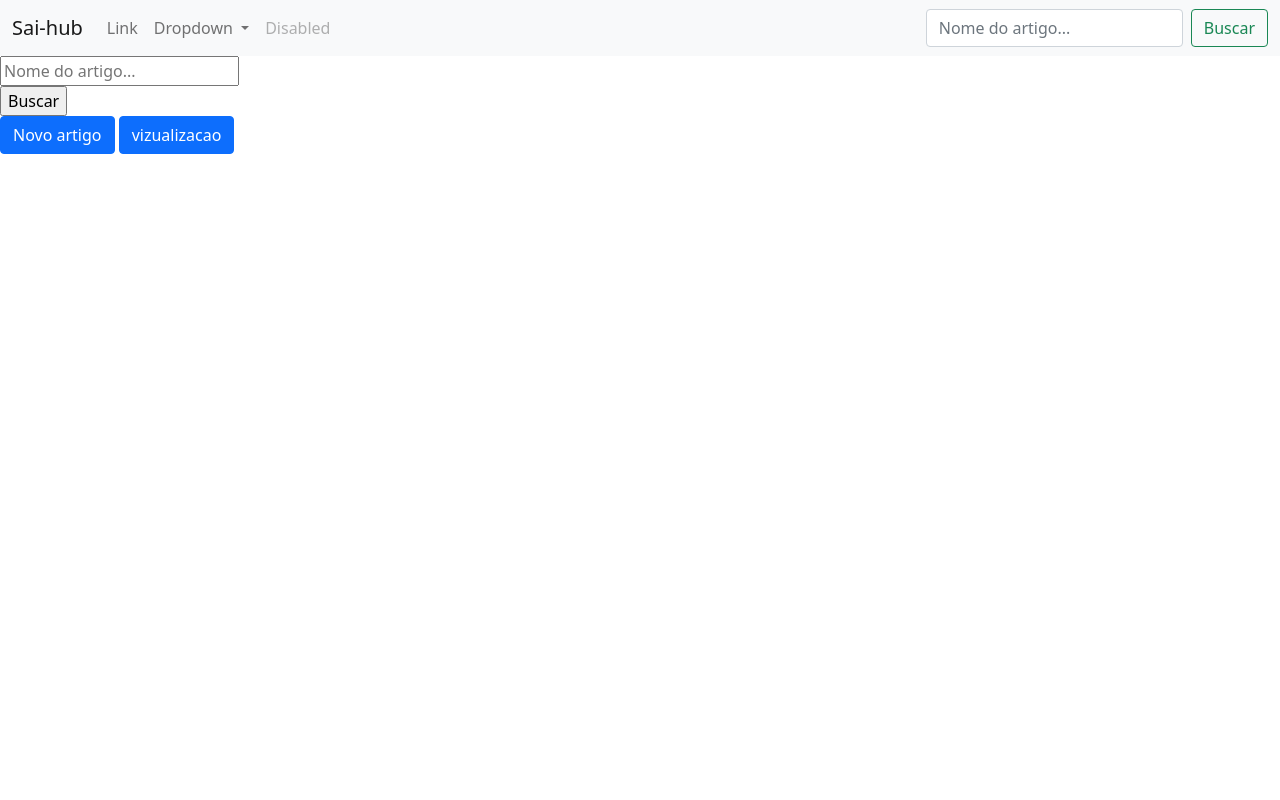
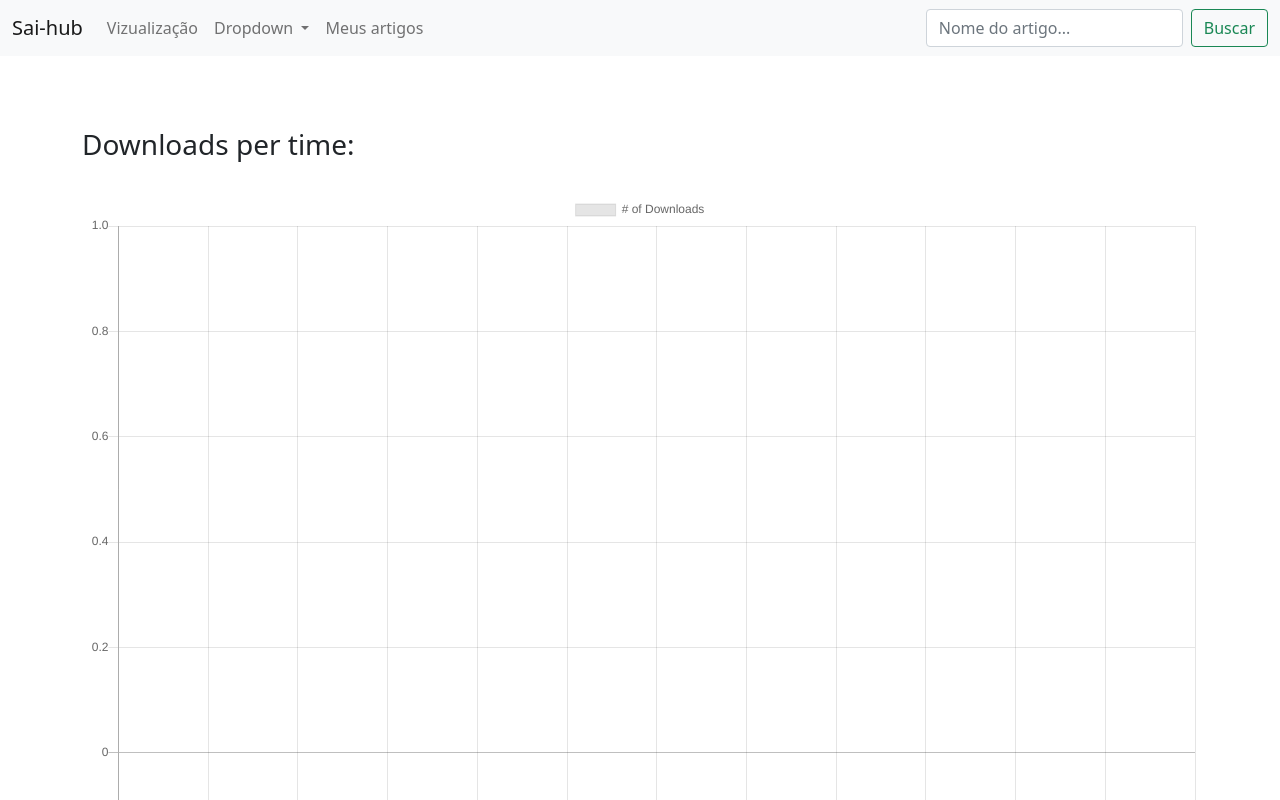
Before and after one commit to FranciscoNevesT/Eng-Soft1-TP, a website: page views/stats.html in a window 1280 px wide. Shown: the top 800 px of the page. Drawn offline with nearby package versions, Linux system fonts and the light colour scheme.

Commit message:
Adicionando estatística Download por data

```diff
--- a/views/stats.html
+++ b/views/stats.html
@@ -9,6 +9,7 @@
     <link href="https://cdn.jsdelivr.net/npm/bootstrap@5.1.3/dist/css/bootstrap.min.css" rel="stylesheet" integrity="sha384-1BmE4kWBq78iYhFldvKuhfTAU6auU8tT94WrHftjDbrCEXSU1oBoqyl2QvZ6jIW3" crossorigin="anonymous">
     <!--Dowload button-->
     <link rel="stylesheet" href="https://cdnjs.cloudflare.com/ajax/libs/font-awesome/4.7.0/css/font-awesome.min.css">
+    <script src="https://cdnjs.cloudflare.com/ajax/libs/Chart.js/2.9.4/Chart.js"></script>
 </head>
 <body>
     <nav class="navbar navbar-expand-lg navbar-light bg-light">
@@ -20,7 +21,7 @@
             <div class="collapse navbar-collapse" id="navbarSupportedContent">
                 <ul class="navbar-nav me-auto mb-2 mb-lg-0">
                 <li class="nav-item">
-                    <a class="nav-link" href="#">Link</a>
+                    <a class="nav-link" href="/vizu">Vizualização</a>
                 </li>
                 <li class="nav-item dropdown">
                     <a class="nav-link dropdown-toggle" href="#" id="navbarDropdown" role="button" data-bs-toggle="dropdown" aria-expanded="false">
@@ -34,7 +35,7 @@
                     </ul>
                 </li>
                 <li class="nav-item">
-                    <a class="nav-link disabled">Disabled</a>
+                    <a class="nav-link" href="/my">Meus artigos</a>
                 </li>
                 </ul>
                 <form class="d-flex" action="/buscar/search" method="get">
@@ -44,15 +45,38 @@
             </div>
         </div>
     </nav>
-    <form action="/buscar/search" id="searchform">
-        <input type="text" name="term" placeholder="Nome do artigo..."><br>
-        <input type="submit" value="Buscar">
-    </form>
 
     <div class="container">
+        <br><br><br><p class="h3 text-left">Downloads per time:</p><br>
     </div>
-    <a href="/formulario" class="btn btn-primary" role="button">Novo artigo</a>
-    <a href="/vizu" class="btn btn-primary" role="button">vizualizacao</a>
+
+    <div class="container">
+        <canvas id="myChart" width="100" height="100"></canvas>
+        <script>
+            const ctx = document.getElementById('myChart').getContext('2d');
+            const labels = ['Janeiro', 'Fevereiro', 'Março', 'Abril', 'Maio', 'Junho', 'Julho', 'Agosto', 'Setembro', 'Outubro', 'Novembro', 'Dezembro'];
+            console.log(labels)
+            const data = '<%= downloadPerMonth %>';
+            const myChart = new Chart(ctx, {
+                type: 'bar',
+                data: {
+                    labels: labels,
+                    datasets: [{
+                        label: '# of Downloads',
+                        data: data,
+                        borderWidth: 1
+                    }]
+                },
+                options: {
+                    scales: {
+                        y: {
+                            beginAtZero: true
+                        }
+                    }
+                }
+            });
+        </script>
+    </div>
     <script src="https://cdn.jsdelivr.net/npm/bootstrap@5.1.3/dist/js/bootstrap.bundle.min.js" integrity="sha384-ka7Sk0Gln4gmtz2MlQnikT1wXgYsOg+OMhuP+IlRH9sENBO0LRn5q+8nbTov4+1p" crossorigin="anonymous"></script>
 </body>
 </html>
```
Also changed, not shown: routes/stats.js (+16 -2 lines).
